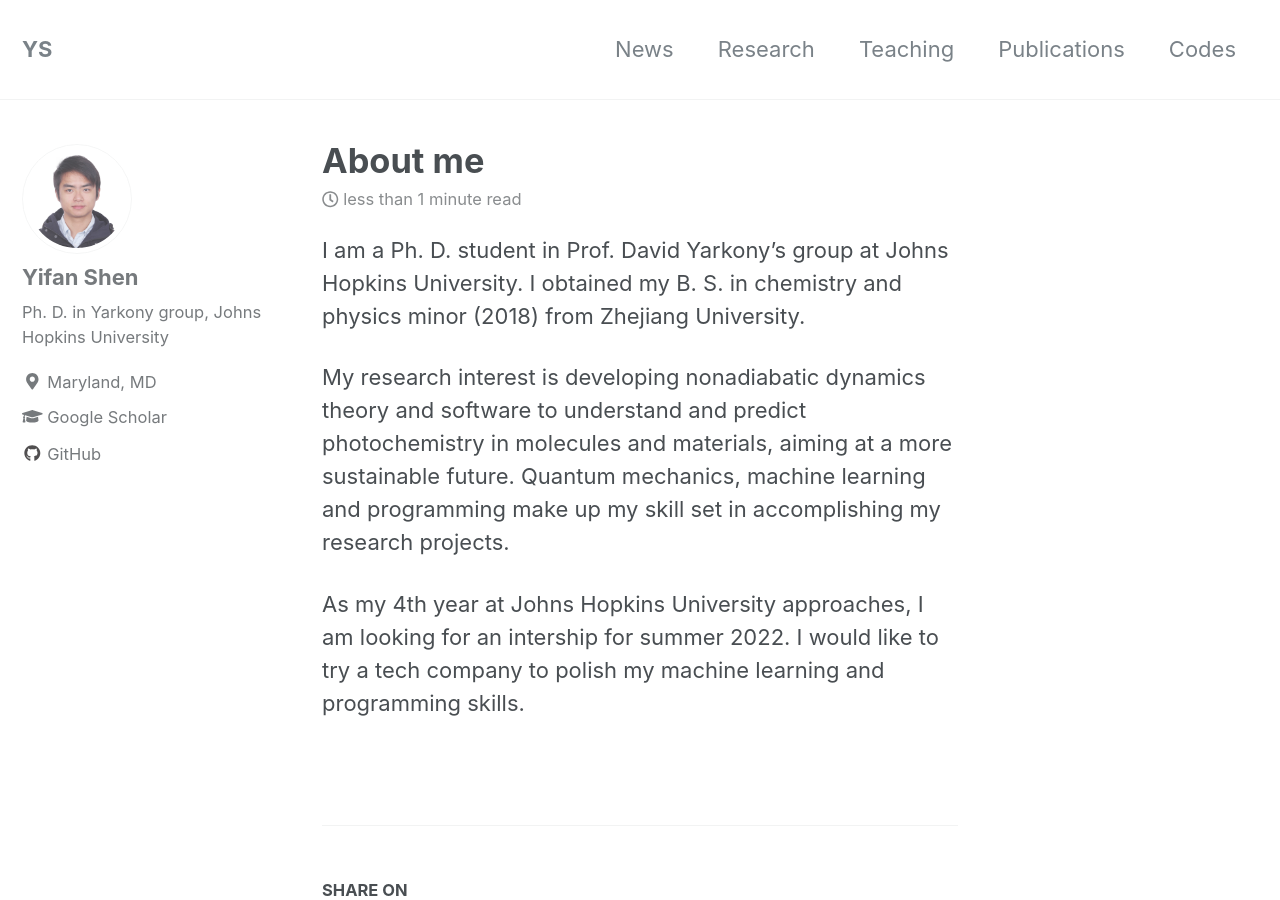
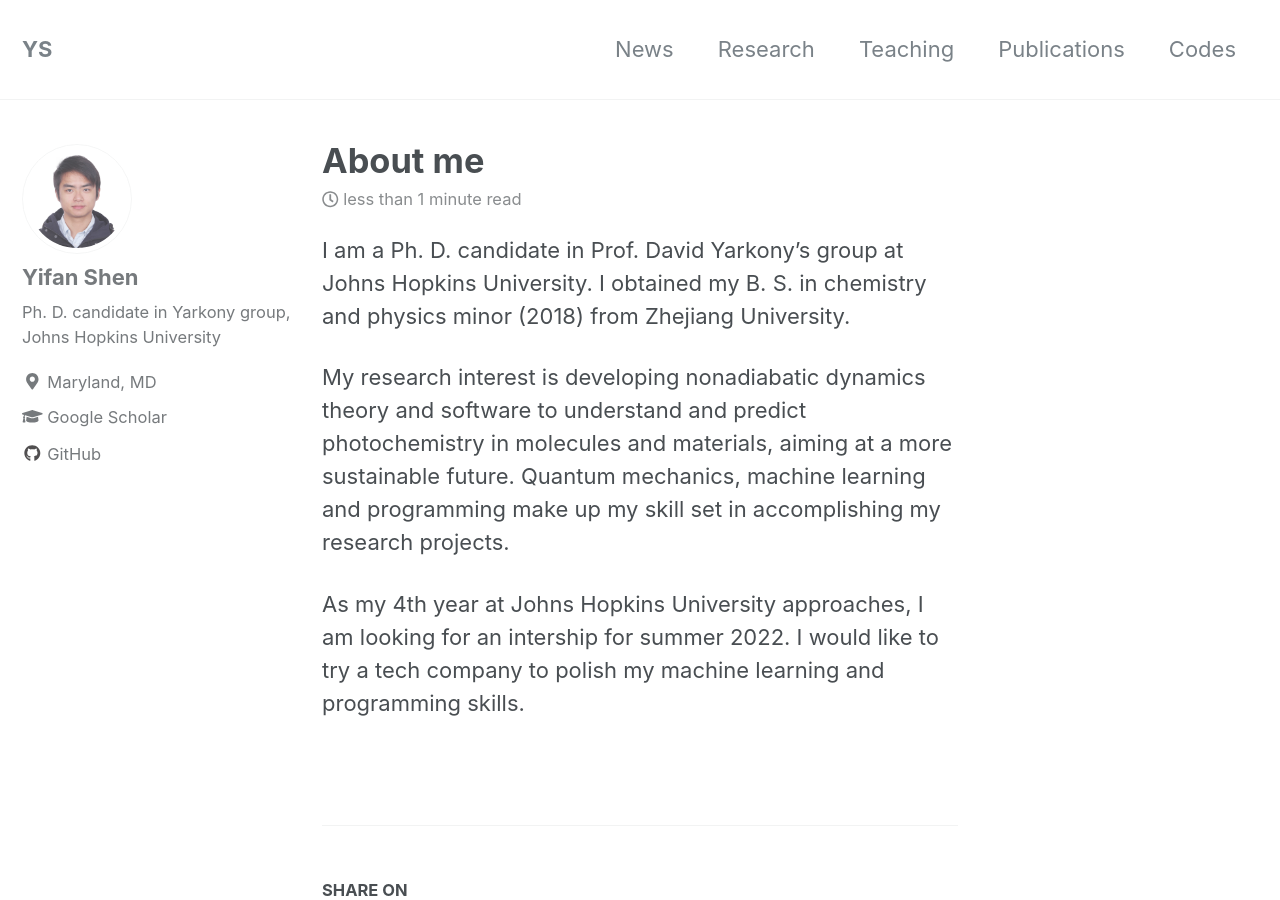
Before and after one commit to YifanShenSZ/YifanShenSZ.github.io, a Jekyll site: the page built from _pages/about.md, in a window 1280 px wide and 900 px high. Built offline with Jekyll 4.4.1, drawn with Linux system fonts in a browser that asks for light colours; nearby versions of some CDN libraries.

```diff
--- a/_config.yml
+++ b/_config.yml
@@ -99,7 +99,7 @@ analytics:
 author:
   name             : "Yifan Shen"
   avatar           : "/assets/images/avatar.jpg"
-  bio              : "Ph. D. in Yarkony group, Johns Hopkins University"
+  bio              : "Ph. D. candidate in Yarkony group, Johns Hopkins University"
   location         : "Maryland, MD"
   email            : #"yifanshensz@jhu.edu"
   googlescholar    : "https://scholar.google.com/citations?user=-Lpl3N4AAAAJ&hl=en-US"
--- a/_pages/about.md
+++ b/_pages/about.md
@@ -8,7 +8,7 @@ redirect_from:
   - /about.html
 ---
 
-I am a Ph. D. student in Prof. David Yarkony's group at Johns Hopkins University. I obtained my B. S. in chemistry and physics minor (2018) from Zhejiang University.
+I am a Ph. D. candidate in Prof. David Yarkony's group at Johns Hopkins University. I obtained my B. S. in chemistry and physics minor (2018) from Zhejiang University.
 
 My research interest is developing nonadiabatic dynamics theory and software to understand and predict photochemistry in molecules and materials, aiming at a more sustainable future. Quantum mechanics, machine learning and programming make up my skill set in accomplishing my research projects.
 
--- a/assets/images/flavicon/browserconfig.xml
+++ b/assets/images/flavicon/browserconfig.xml
@@ -2,7 +2,7 @@
 <browserconfig>
     <msapplication>
         <tile>
-            <square150x150logo src="https://github.com/KaihangShi/kaihangshi.github.io/tree/master/assets/images/flavicon/mstile-150x150.png"/>
+            <square150x150logo src="https://github.com/YifanShenSZ/YifanShenSZ.github.io/blob/main/assets/images/flavicon/mstile-150x150.png"/>
             <TileColor>#da532c</TileColor>
         </tile>
     </msapplication>
```
Also changed, not shown: _pages/publications.md (+1 -1 lines), assets/images/flavicon/android-chrome-192x192.png, assets/images/flavicon/android-chrome-384x384.png, assets/images/flavicon/android-chrome-512x512.png, assets/images/flavicon/apple-touch-icon.png, assets/images/flavicon/favicon-16x16.png, assets/images/flavicon/favicon-32x32.png, assets/images/flavicon/favicon.ico, assets/images/flavicon/mstile-150x150.png.
